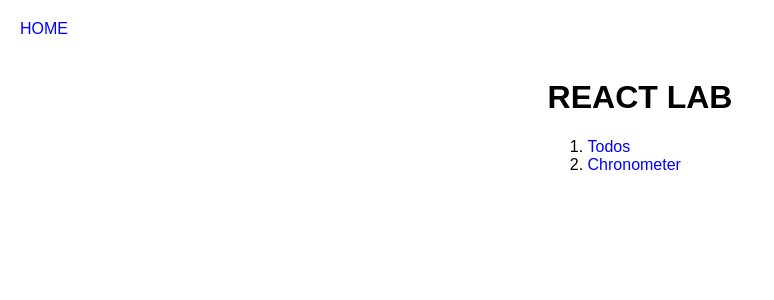
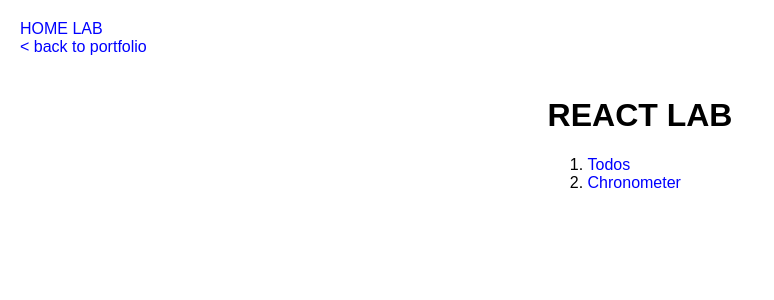
Before and after one commit to matteobarone/react-lab, a React (Create React App) app: page / in a window 1280 px wide. Shown: the top 300 px of the page, without its empty margins (0-774 px from the left). Built offline with nearby package versions, Linux system fonts and the light colour scheme.

Commit message:
build(prod)

```diff
--- a/package.json
+++ b/package.json
@@ -16,5 +16,6 @@
     "build": "react-scripts build",
     "test": "react-scripts test --env=jsdom",
     "eject": "react-scripts eject"
-  }
+  },
+  "homepage": "https://matteobarone.github.io/react"
 }
--- a/public/index.html
+++ b/public/index.html
@@ -3,7 +3,7 @@
   <head>
     <meta charset="utf-8">
     <meta name="viewport" content="width=device-width, initial-scale=1, shrink-to-fit=no">
-    <title>TODO LIST</title>
+    <title>REACT LAB | MB</title>
   </head>
   <body>
     <noscript>
--- a/src/app/App.js
+++ b/src/app/App.js
@@ -8,7 +8,7 @@ export default class App extends React.Component {
   render() {
     return (
       <div className="App">
-        <Router>
+        <Router basename="/react">
           <div>
             {Header()}
             {Content()}
@@ -21,7 +21,8 @@ export default class App extends React.Component {
 
 const Header = () => (
   <header>
-    <Link to="/"> HOME </Link>
+    <Link to="/"> HOME LAB </Link><br/>
+    <a href="https://matteobarone.github.io"> &lt; back to portfolio  </a>
   </header>
 );
 
```
Also changed, not shown: 2 other files (tests, documents, lock files or other folders).
